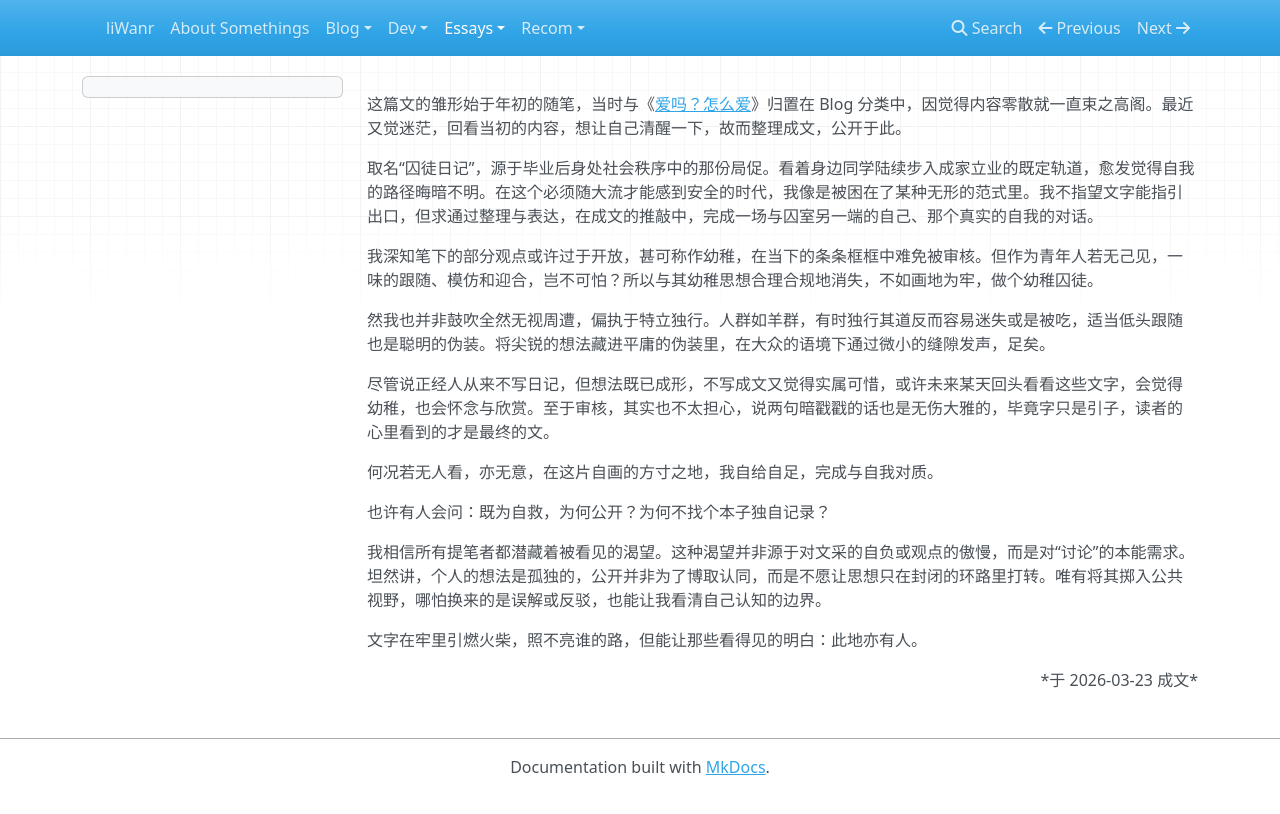
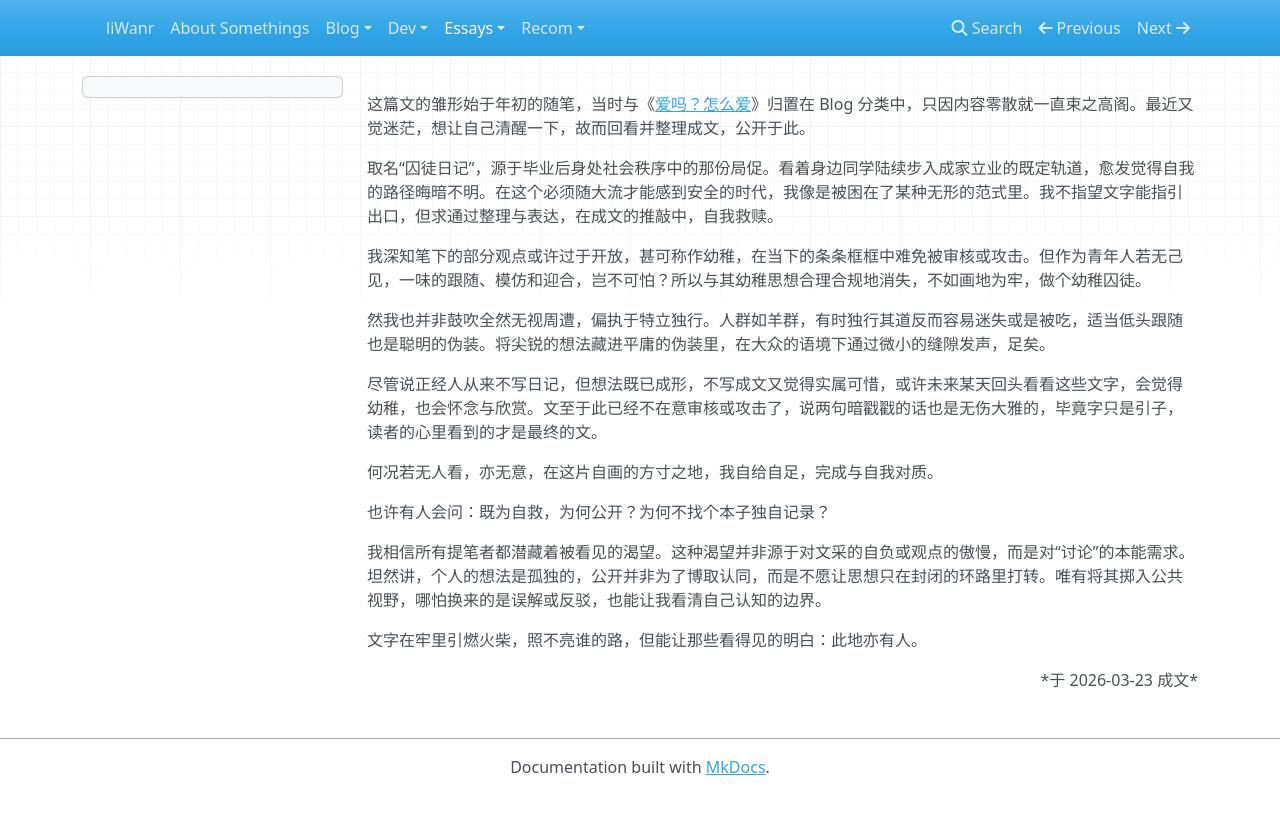
Before and after one commit to liWanr/liWanr.github.io, an MkDocs documentation site: the page built from docs/essays/Captive-Journal.md, in a window 1280 px wide. Shown: the top 814 px of the page. Built offline with MkDocs 1.6.1, drawn with Linux system fonts in a browser that asks for light colours; nearby versions of some CDN libraries.

Commit message:
fix: 修正部分语句以增强表达清晰度

```diff
--- a/docs/essays/Captive-Journal.md
+++ b/docs/essays/Captive-Journal.md
@@ -5,15 +5,15 @@ comments: true
 
 <link rel="stylesheet" href="../assets/stylesheets/essays.css">
 
-这篇文的雏形始于年初的随笔，当时与《[爱吗？怎么爱](./on-loving.md)》归置在 Blog 分类中，因觉得内容零散就一直束之高阁。最近又觉迷茫，回看当初的内容，想让自己清醒一下，故而整理成文，公开于此。
+这篇文的雏形始于年初的随笔，当时与《[爱吗？怎么爱](./on-loving.md)》归置在 Blog 分类中，只因内容零散就一直束之高阁。最近又觉迷茫，想让自己清醒一下，故而回看并整理成文，公开于此。
 
-取名“囚徒日记”，源于毕业后身处社会秩序中的那份局促。看着身边同学陆续步入成家立业的既定轨道，愈发觉得自我的路径晦暗不明。在这个必须随大流才能感到安全的时代，我像是被困在了某种无形的范式里。我不指望文字能指引出口，但求通过整理与表达，在成文的推敲中，完成一场与囚室另一端的自己、那个真实的自我的对话。
+取名“囚徒日记”，源于毕业后身处社会秩序中的那份局促。看着身边同学陆续步入成家立业的既定轨道，愈发觉得自我的路径晦暗不明。在这个必须随大流才能感到安全的时代，我像是被困在了某种无形的范式里。我不指望文字能指引出口，但求通过整理与表达，在成文的推敲中，自我救赎。
 
-我深知笔下的部分观点或许过于开放，甚可称作幼稚，在当下的条条框框中难免被审核。但作为青年人若无己见，一味的跟随、模仿和迎合，岂不可怕？所以与其幼稚思想合理合规地消失，不如画地为牢，做个幼稚囚徒。
+我深知笔下的部分观点或许过于开放，甚可称作幼稚，在当下的条条框框中难免被审核或攻击。但作为青年人若无己见，一味的跟随、模仿和迎合，岂不可怕？所以与其幼稚思想合理合规地消失，不如画地为牢，做个幼稚囚徒。
 
 然我也并非鼓吹全然无视周遭，偏执于特立独行。人群如羊群，有时独行其道反而容易迷失或是被吃，适当低头跟随也是聪明的伪装。将尖锐的想法藏进平庸的伪装里，在大众的语境下通过微小的缝隙发声，足矣。
 
-尽管说正经人从来不写日记，但想法既已成形，不写成文又觉得实属可惜，或许未来某天回头看看这些文字，会觉得幼稚，也会怀念与欣赏。至于审核，其实也不太担心，说两句暗戳戳的话也是无伤大雅的，毕竟字只是引子，读者的心里看到的才是最终的文。
+尽管说正经人从来不写日记，但想法既已成形，不写成文又觉得实属可惜，或许未来某天回头看看这些文字，会觉得幼稚，也会怀念与欣赏。文至于此已经不在意审核或攻击了，说两句暗戳戳的话也是无伤大雅的，毕竟字只是引子，读者的心里看到的才是最终的文。
 
 何况若无人看，亦无意，在这片自画的方寸之地，我自给自足，完成与自我对质。
 
```
